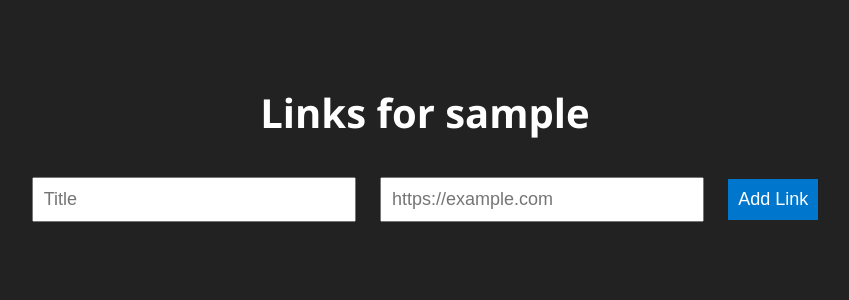
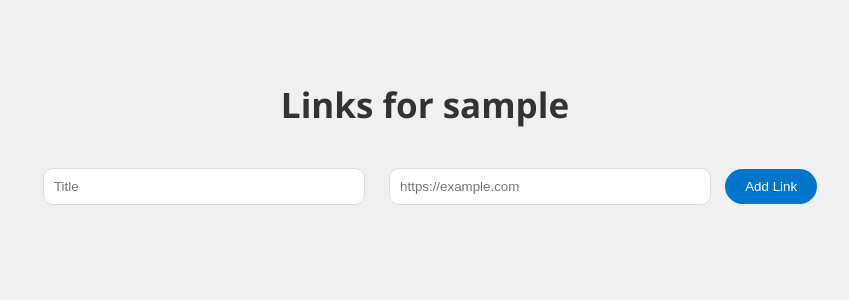
Before and after one commit to crsbo/my-links-app, a Flask app: a page that uses templates/links.html in a window 1280 px wide. Shown: the top 300 px of the page, without its empty margins (215-1064 px from the left). Run offline with Flask 3, Linux system fonts and the light colour scheme.

Commit message:
Update links.html

```diff
--- a/templates/links.html
+++ b/templates/links.html
@@ -6,29 +6,35 @@
     <style>
         body {
             font-family: 'Segoe UI', sans-serif;
-            background: #222222;
-            color: #fff;
+            background: #f0f0f0;
             text-align: center;
-            padding: 50px 0;
+            padding: 50px;
         }
         h1 {
-            font-size: 40px;
+            font-size: 35px;
+            color: #333;
+            margin-bottom: 30px;
         }
-        input, button {
-            font-size: 18px;
+        .form-container {
+            margin-bottom: 30px;
+        }
+        .input-field {
             padding: 10px;
             margin: 10px;
+            width: 300px;
+            border-radius: 10px;
+            border: 1px solid #ddd;
         }
-        input {
-            width: 300px;
-        }
-        button {
+        .submit-btn {
+            padding: 10px 20px;
             background-color: #0077cc;
             color: white;
             border: none;
+            border-radius: 25px;
             cursor: pointer;
+            transition: background-color 0.3s ease;
         }
-        button:hover {
+        .submit-btn:hover {
             background-color: #005fa3;
         }
         .link-card {
@@ -39,6 +45,11 @@
             width: 80%;
             max-width: 400px;
             box-shadow: 0 4px 8px rgba(0,0,0,0.1);
+            transition: transform 0.3s ease, box-shadow 0.3s ease;
+        }
+        .link-card:hover {
+            transform: scale(1.05);
+            box-shadow: 0 6px 15px rgba(0, 0, 0, 0.2);
         }
         .link-card a {
             text-decoration: none;
@@ -53,11 +64,13 @@
 </head>
 <body>
     <h1>Links for {{ username }}</h1>
-    <form method="POST">
-        <input type="text" name="title" placeholder="Title" required>
-        <input type="text" name="url" placeholder="https://example.com" required>
-        <button type="submit">Add Link</button>
-    </form>
+    <div class="form-container">
+        <form method="POST">
+            <input type="text" name="title" class="input-field" placeholder="Title" required>
+            <input type="text" name="url" class="input-field" placeholder="https://example.com" required>
+            <button type="submit" class="submit-btn">Add Link</button>
+        </form>
+    </div>
     <ul>
         {% for title, url in links %}
         <li>
```
